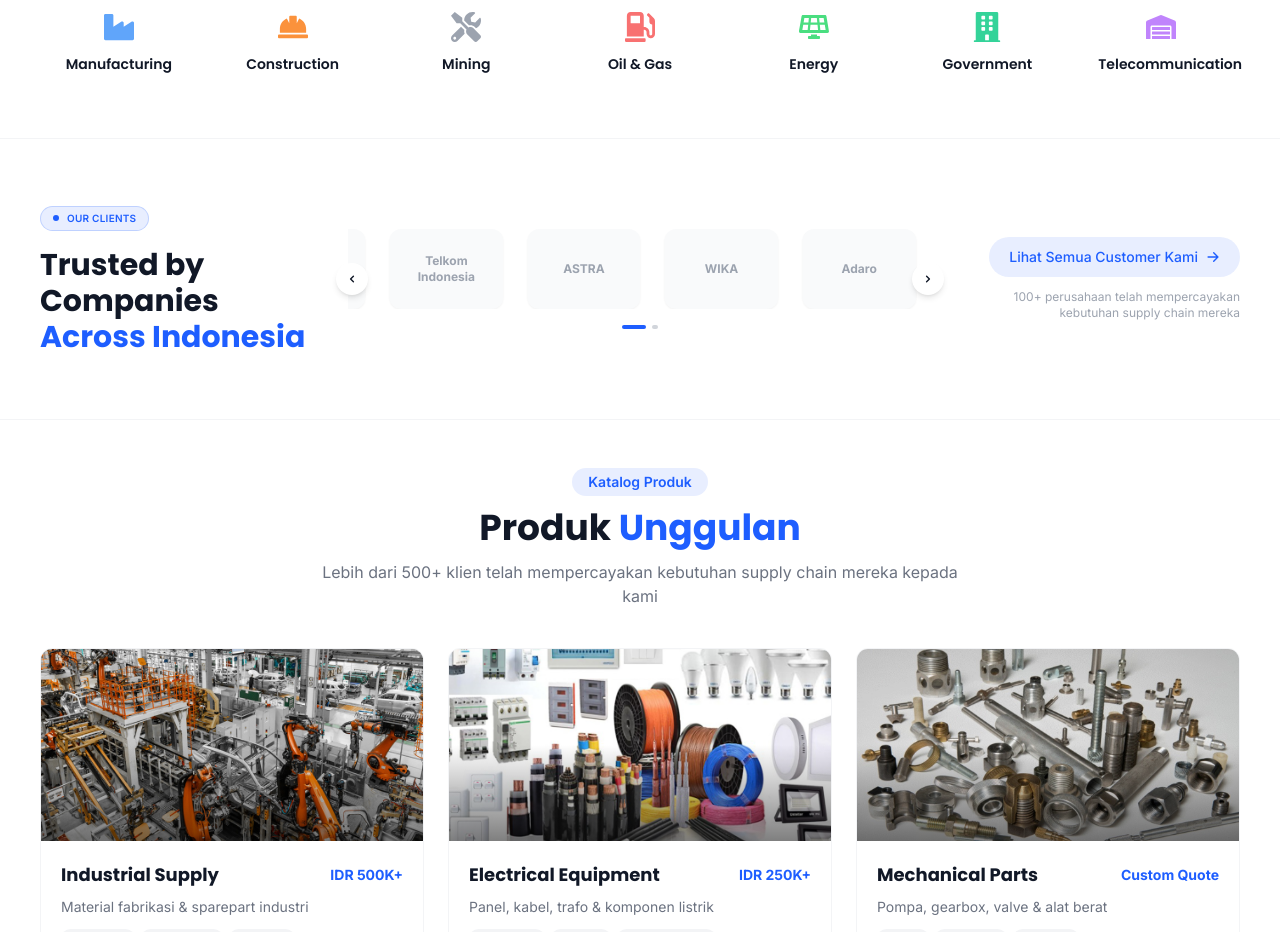
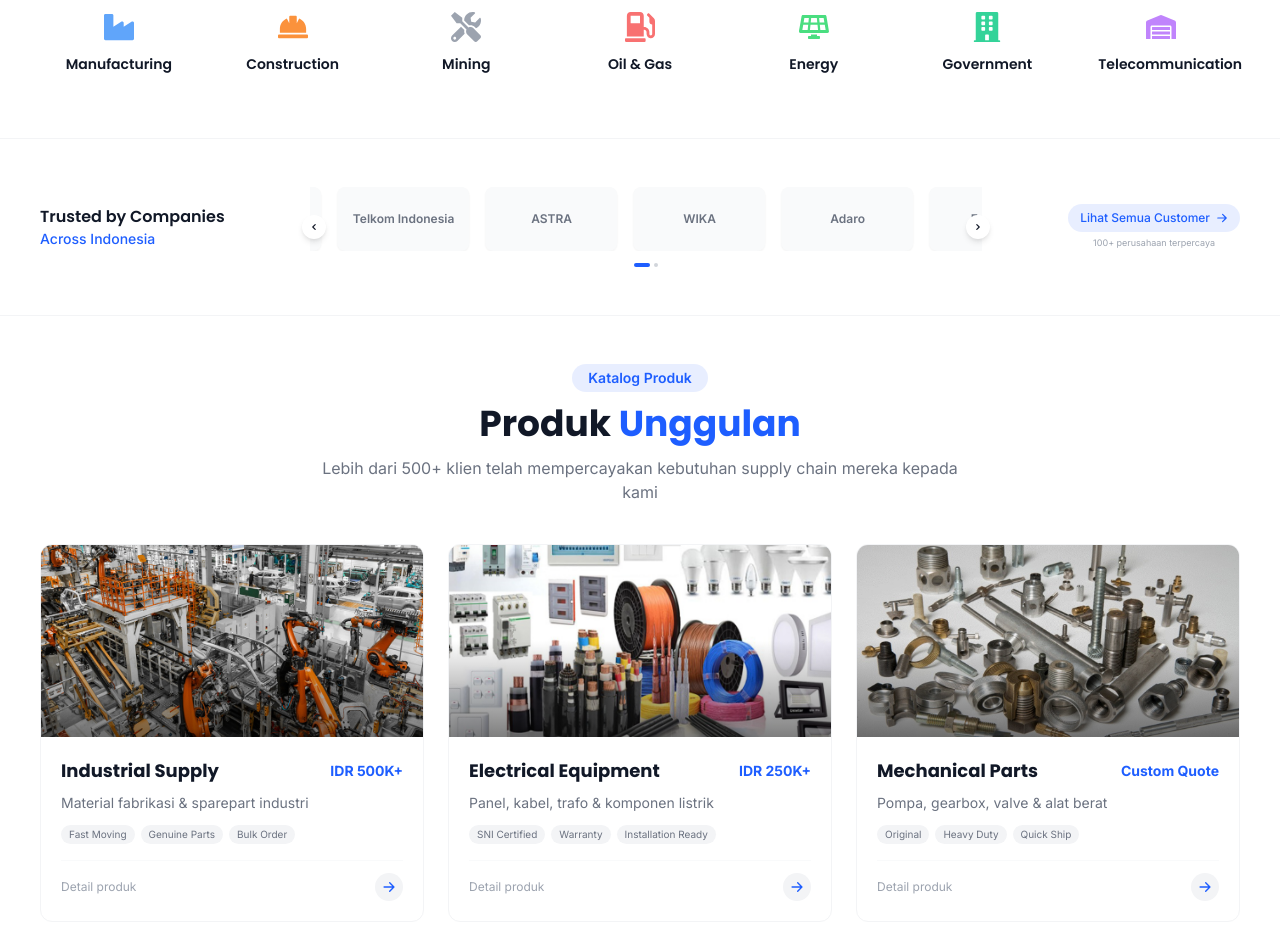
Before and after one commit to herlan-syihabudin/CASSINDO, a Next.js app: page / in a window 1280 px wide. Shown: the part 1020-1952 px from the top of the page. Built offline with nearby package versions, Linux system fonts and the light colour scheme.

Commit message:
Refactor TrustedCompanies component layout and styles

```diff
--- a/src/components/TrustedCompanies.tsx
+++ b/src/components/TrustedCompanies.tsx
@@ -59,7 +59,6 @@ export default function TrustedCompanies() {
     setIsAutoPlaying(false)
   }
 
-  // Auto play carousel
   useEffect(() => {
     if (!isAutoPlaying) return
     const interval = setInterval(() => {
@@ -71,7 +70,6 @@ export default function TrustedCompanies() {
     return () => clearInterval(interval)
   }, [isAutoPlaying, maxIndex])
 
-  // Reset auto play when carousel comes into view
   useEffect(() => {
     if (isInView) {
       setIsAutoPlaying(true)
@@ -79,58 +77,54 @@ export default function TrustedCompanies() {
   }, [isInView])
 
   return (
-    <section className="py-16 bg-white border-y border-gray-100">
+    <section className="py-12 bg-white border-y border-gray-100">
       <div className="container-custom">
-        <div className="grid lg:grid-cols-12 gap-8 items-center">
+        <div className="flex flex-wrap items-center justify-between gap-6">
 
-          {/* Left Side - Title */}
+          {/* Left Side - Title (ukuran kecil) */}
           <motion.div
-            initial={{ opacity: 0, x: -30 }}
+            initial={{ opacity: 0, x: -20 }}
             whileInView={{ opacity: 1, x: 0 }}
-            transition={{ duration: 0.5 }}
+            transition={{ duration: 0.4 }}
             viewport={{ once: true }}
-            className="lg:col-span-3"
+            className="flex-shrink-0"
           >
-            <div className="inline-flex items-center gap-2 px-3 py-1 rounded-full bg-primary/10 border border-primary/20 mb-4">
-              <span className="relative flex h-1.5 w-1.5">
-                <span className="animate-ping absolute inline-flex h-full w-full rounded-full bg-primary opacity-75" />
-                <span className="relative inline-flex rounded-full h-1.5 w-1.5 bg-primary" />
-              </span>
-              <span className="text-primary text-[10px] font-semibold tracking-wide">OUR CLIENTS</span>
+            <div className="text-left">
+              <h2 className="text-sm md:text-base font-semibold text-dark">
+                Trusted by Companies
+              </h2>
+              <p className="text-primary text-xs md:text-sm font-medium">
+                Across Indonesia
+              </p>
             </div>
-            <h2 className="text-2xl md:text-3xl font-bold text-dark leading-tight">
-              Trusted by Companies
-              <span className="text-primary block"> Across Indonesia</span>
-            </h2>
           </motion.div>
 
-          {/* Center - Carousel Logos */}
+          {/* Center - Carousel Logos (flexible) */}
           <motion.div
             ref={carouselRef}
-            initial={{ opacity: 0, y: 20 }}
+            initial={{ opacity: 0, y: 10 }}
             whileInView={{ opacity: 1, y: 0 }}
-            transition={{ duration: 0.5, delay: 0.1 }}
+            transition={{ duration: 0.4, delay: 0.1 }}
             viewport={{ once: true }}
-            className="lg:col-span-6"
+            className="flex-1 min-w-0"
           >
-            <div className="relative">
+            <div className="relative max-w-2xl mx-auto">
               {/* Carousel Container */}
               <div className="overflow-hidden">
                 <div
-                  className="flex transition-transform duration-500 ease-out gap-4 md:gap-6"
+                  className="flex transition-transform duration-500 ease-out gap-3 md:gap-4"
                   style={{ transform: `translateX(-${currentIndex * (100 / visibleItems)}%)` }}
                 >
                   {companies.map((company, idx) => (
                     <div
                       key={idx}
                       className="flex-shrink-0"
-                      style={{ width: `calc(${100 / visibleItems}% - ${(visibleItems - 1) * 4 / visibleItems}px)` }}
+                      style={{ width: `calc(${100 / visibleItems}% - ${(visibleItems - 1) * 3 / visibleItems}px)` }}
                     >
-                      <div className="bg-gray-50 rounded-xl p-4 shadow-sm hover:shadow-md transition-all duration-300 hover:-translate-y-1 group">
-                        <div className="h-12 flex items-center justify-center">
-                          {/* Placeholder logo - ganti dengan logo asli */}
+                      <div className="bg-gray-50 rounded-lg p-2 md:p-3 shadow-sm hover:shadow-md transition-all duration-300 group">
+                        <div className="h-8 md:h-10 flex items-center justify-center">
                           <div className="text-center">
-                            <div className="text-xs font-bold text-gray-400 group-hover:text-primary transition-colors">
+                            <div className="text-[10px] md:text-xs font-semibold text-gray-500 group-hover:text-primary transition-colors whitespace-nowrap">
                               {company.name}
                             </div>
                           </div>
@@ -147,31 +141,31 @@ export default function TrustedCompanies() {
                   <button
                     onClick={prevSlide}
                     disabled={currentIndex === 0}
-                    className={`absolute left-0 top-1/2 -translate-y-1/2 -translate-x-3 w-8 h-8 rounded-full bg-white shadow-md flex items-center justify-center transition-all duration-300 ${
+                    className={`absolute left-0 top-1/2 -translate-y-1/2 -translate-x-2 w-6 h-6 rounded-full bg-white shadow-md flex items-center justify-center transition-all duration-300 ${
                       currentIndex === 0
                         ? 'opacity-50 cursor-not-allowed'
                         : 'hover:bg-primary hover:text-white'
                     }`}
                   >
-                    <HiChevronLeft className="text-sm" />
+                    <HiChevronLeft className="text-xs" />
                   </button>
                   <button
                     onClick={nextSlide}
                     disabled={currentIndex >= maxIndex}
-                    className={`absolute right-0 top-1/2 -translate-y-1/2 translate-x-3 w-8 h-8 rounded-full bg-white shadow-md flex items-center justify-center transition-all duration-300 ${
+                    className={`absolute right-0 top-1/2 -translate-y-1/2 translate-x-2 w-6 h-6 rounded-full bg-white shadow-md flex items-center justify-center transition-all duration-300 ${
                       currentIndex >= maxIndex
                         ? 'opacity-50 cursor-not-allowed'
                         : 'hover:bg-primary hover:text-white'
                     }`}
                   >
-                    <HiChevronRight className="text-sm" />
+                    <HiChevronRight className="text-xs" />
                   </button>
                 </>
               )}
 
               {/* Dots Indicator */}
-              <div className="flex justify-center gap-1.5 mt-4">
-                {Array.from({ length: Math.min(5, Math.ceil(totalItems / visibleItems)) }).map((_, idx) => (
+              <div className="flex justify-center gap-1 mt-3">
+                {Array.from({ length: Math.min(3, Math.ceil(totalItems / visibleItems)) }).map((_, idx) => (
                   <button
                     key={idx}
                     onClick={() => {
@@ -180,8 +174,8 @@ export default function TrustedCompanies() {
                     }}
                     className={`h-1 rounded-full transition-all duration-300 ${
                       Math.floor(currentIndex / visibleItems) === idx
-                        ? 'w-6 bg-primary'
-                        : 'w-1.5 bg-gray-300 hover:bg-gray-400'
+                        ? 'w-4 bg-primary'
+                        : 'w-1 bg-gray-300 hover:bg-gray-400'
                     }`}
                   />
                 ))}
@@ -189,23 +183,23 @@ export default function TrustedCompanies() {
             </div>
           </motion.div>
 
-          {/* Right Side - CTA Button */}
+          {/* Right Side - CTA Button (ukuran kecil) */}
           <motion.div
-            initial={{ opacity: 0, x: 30 }}
+            initial={{ opacity: 0, x: 20 }}
             whileInView={{ opacity: 1, x: 0 }}
-            transition={{ duration: 0.5, delay: 0.2 }}
+            transition={{ duration: 0.4, delay: 0.2 }}
             viewport={{ once: true }}
-            className="lg:col-span-3 text-center lg:text-right"
+            className="flex-shrink-0"
           >
             <Link
               href="/clients"
-              className="inline-flex items-center gap-2 px-5 py-2.5 bg-primary/10 text-primary rounded-full hover:bg-primary hover:text-white transition-all duration-300 group text-sm font-medium"
+              className="inline-flex items-center gap-1.5 px-3 py-1.5 bg-primary/10 text-primary rounded-full hover:bg-primary hover:text-white transition-all duration-300 group text-xs font-medium whitespace-nowrap"
             >
-              <span>Lihat Semua Customer Kami</span>
-              <HiArrowRight className="text-sm group-hover:translate-x-1 transition" />
+              <span>Lihat Semua Customer</span>
+              <HiArrowRight className="text-xs group-hover:translate-x-0.5 transition" />
             </Link>
-            <p className="text-gray-400 text-xs mt-3">
-              100+ perusahaan telah mempercayakan kebutuhan supply chain mereka
+            <p className="text-gray-400 text-[9px] mt-1 text-center whitespace-nowrap">
+              100+ perusahaan terpercaya
             </p>
           </motion.div>
         </div>
```
